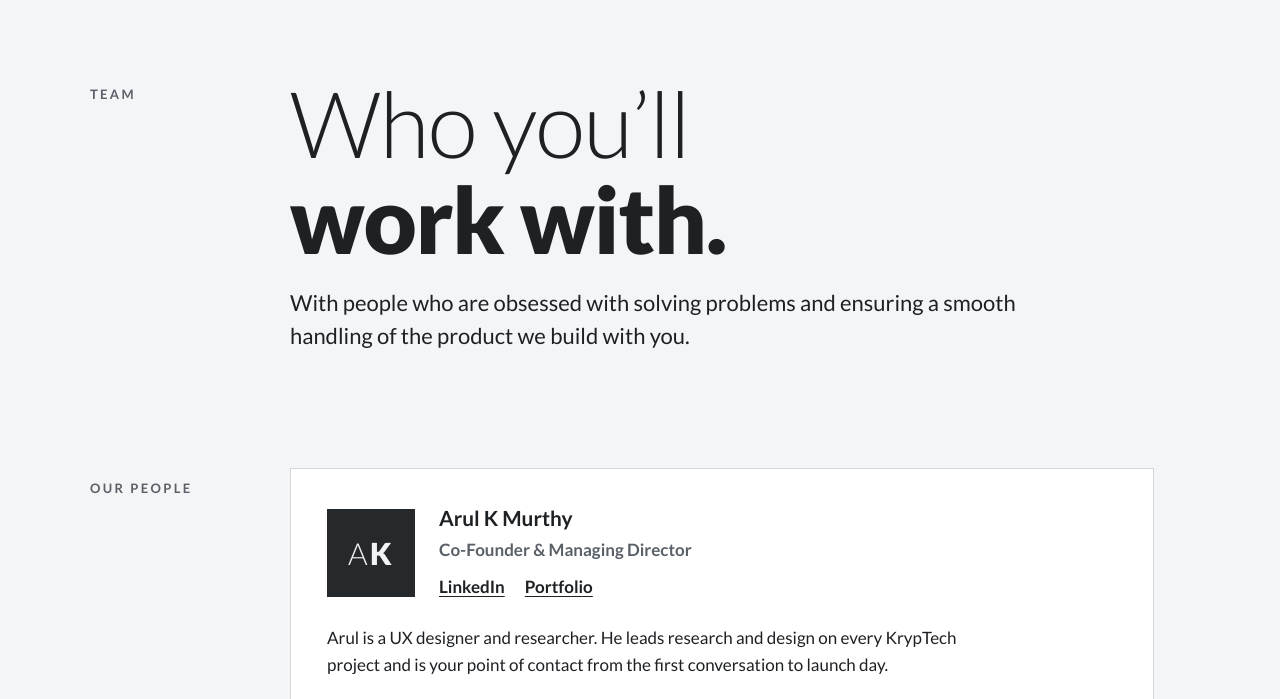
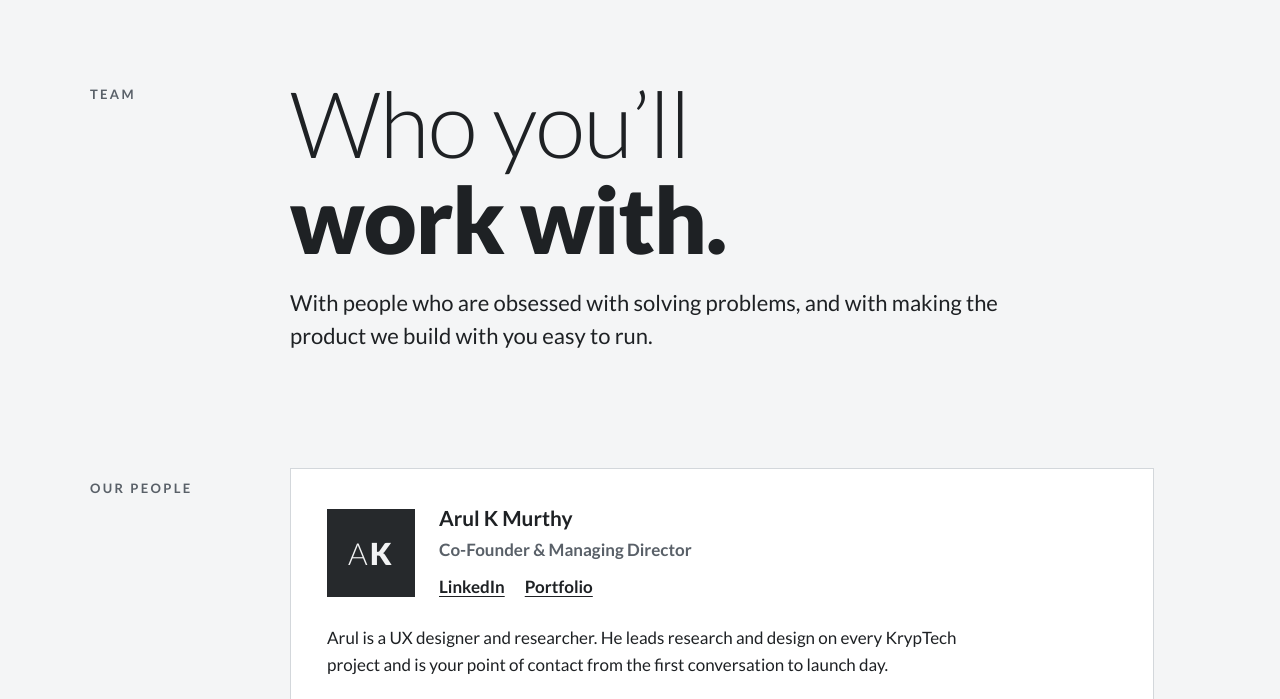
Before and after one commit to kryptechlabs/kryptechlabs.github.io, a plain HTML site: page team.html in a window 1280 px wide. Shown: the part 74-773 px from the top of the page. Drawn offline with Linux system fonts and the light colour scheme.

Commit message:
Team: tighten the sub-heading
Co-Authored-By: Claude Opus 5.5 <noreply@anthropic.com>
Claude-Session: https://claude.ai/code/session_01RKP8jmBuSBFAiZEBpsL2s1

```diff
--- a/team.html
+++ b/team.html
@@ -45,7 +45,7 @@
     <div class="stack">
 
       <h1 class="display display--xl">Who you&rsquo;ll <strong>work with.</strong></h1>
-      <p class="lead">With people who are obsessed with solving problems and ensuring a smooth handling of the product we build with you.</p>
+      <p class="lead">With people who are obsessed with solving problems, and with making the product we build with you easy to run.</p>
     </div>
   </div>
 </section>
```
